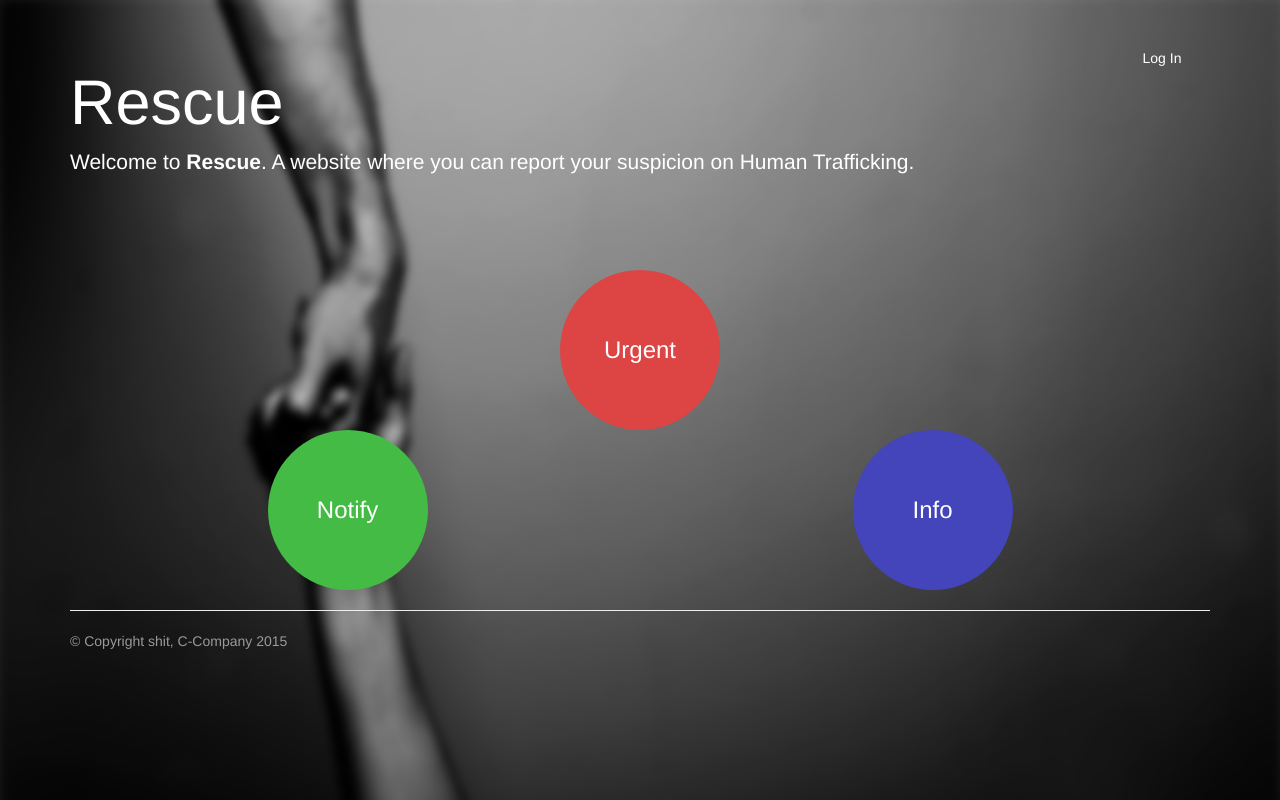
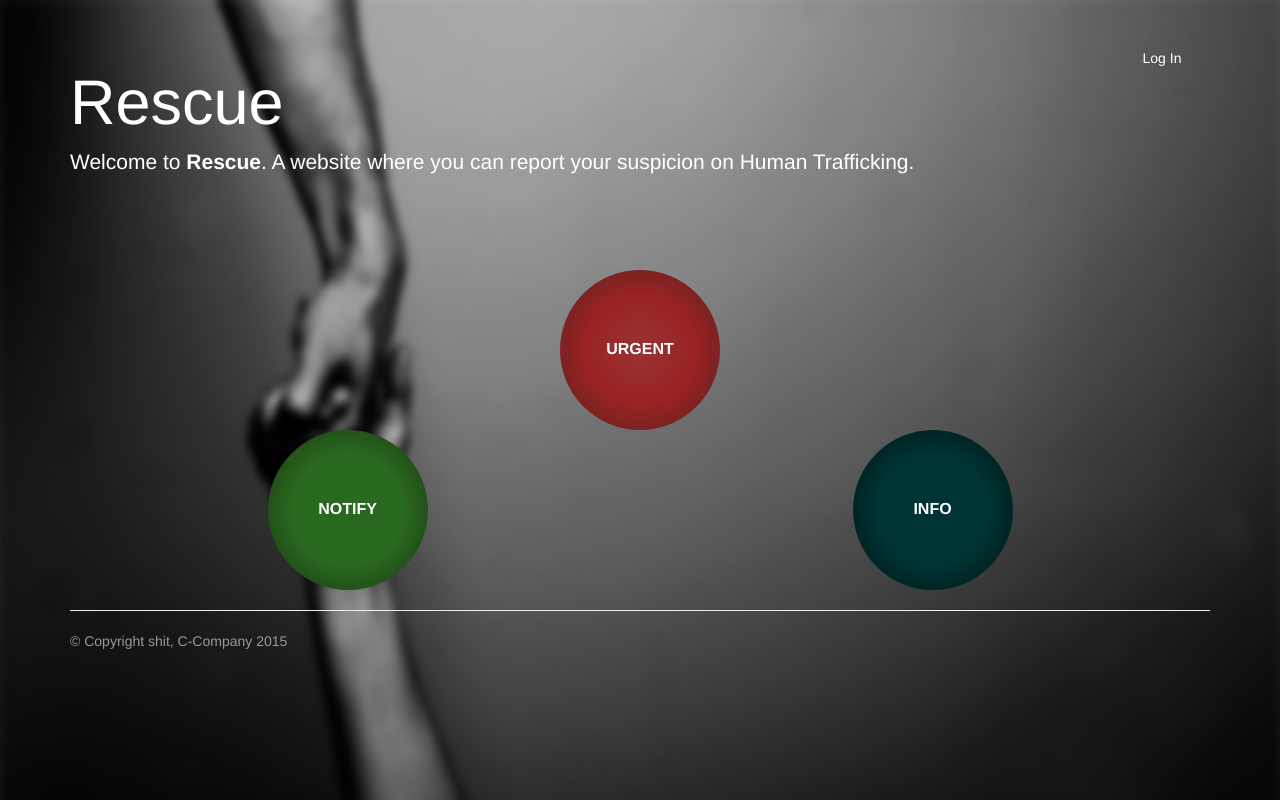
Before and after one commit to FrozenHelium/rescue, a PHP site: page / in a window 1280 px wide. Run offline with PHP 8.4, Linux system fonts and the light colour scheme.

Commit message:
few design improvements

```diff
--- a/classes/Navbar.php
+++ b/classes/Navbar.php
@@ -25,7 +25,7 @@ class Navbar{
         echo '<div class="container">';
         echo '<div class="navbar-header">';
 
-        echo '<a class="navbar-brand" href="#"><strong>'.$GLOBALS['g_appName'].'</strong></a>';
+        echo '<a class="navbar-brand" href="index.php?page=home"><strong>'.$GLOBALS['g_appName'].'</strong></a>';
         echo '</div>';
         echo '<div id="navbar" class="navbar-collapse collapse">';
         echo '<ul class="nav navbar-nav navbar-right">';
--- a/public/css/home.css
+++ b/public/css/home.css
@@ -3,6 +3,7 @@ body{
     background-repeat:none;
     background-size:cover;
 }
+
 
 .jumbotron,
 .jumbotron a{
@@ -51,8 +52,8 @@ body{
   line-height: 1.428571429;
   border-radius: 15px;
 
-  -webkit-transition:background-color 0.6s, -webkit-transform 0.6s;
-    transition:background-color 0.6s, transform 0.6s;
+  -webkit-transition:background-color 0.6s, background 0.6s -webkit-transform 0.6s;
+    transition:background-color 0.6s, background 0.6s, transform 0.6s;
 }
 .btn-circle.btn-lg {
   width: 50px;
@@ -66,21 +67,12 @@ body{
   width: 160px;
   height: 160px;
   padding: 10px 16px;
-  font-size: 24px;
+  font-size: 16px;
+  font-weight:bold;
   line-height: 1.33;
   border-radius: 80px;
   border-color:transparent;
-  padding-top:63px;
-}
-
-.xlbtn{
-    height: 100%;
-    width: 100%;
-	background: #FFF;
-    border: 1px solid #1a1a1a;
-	border-radius: 50%;
-	padding: 5px;
-    box-sizing: border-box;
+  padding-top:67px;
 }
 
 .action{
@@ -88,30 +80,32 @@ body{
 }
 
 .urgent{
-	background-color: #DD4444;
+    background: radial-gradient(circle, #933, #922, #522);
 	color: white;
 }
 
 .notify{
+    background: radial-gradient(circle, #2a6920, #2a6920, #183310);
     background-color:#44BB44;
     color: white;
 }
 
 .info{
-    background-color:#4444BB;
+    background: radial-gradient(circle, #003333, #003333, #001111);
     color: white;
 }
 
 .urgent:hover{
 	color: white;
-	background-color:red;
+    background: radial-gradient(circle, #d33, #a22, #522);
 }
 
 .notify:hover{
 	color: white;
 	background-color:#44EE44;
+    background: radial-gradient(circle, #22AC17, #227817, #183310);
 }
 .info:hover{
 	color: white;
-	background-color:blue;
+    background: radial-gradient(circle, #116666, #003333, #001111);
 }
--- a/views/home_view.php
+++ b/views/home_view.php
@@ -15,18 +15,20 @@
 <div class="container">
     <div class="row">
         <div class="col-md-12 action">
-            <a class="btn btn-default btn-circle btn-xl urgent" href="index.php?page=urgent">Urgent</a>
+            <a class="btn btn-default btn-circle btn-xl urgent" href="index.php?page=urgent">URGENT</a>
         </div>
     </div>
 
     <div class="row">
         <div class="col-md-6 action">
-
-                    <a class="btn btn-default btn-circle btn-xl notify" href="index.php?page=notify">Notify</a>
-
+            <div class="xlbtn xlbtnmain">
+                <div class="xlbtn">
+                    <a class="btn btn-default btn-circle btn-xl notify" href="index.php?page=notify">NOTIFY</a>
+                </div>
+            </div>
         </div>
         <div class="col-md-6 action">
-            <a class="btn btn-default btn-circle btn-xl info" href="index.php?page=info">Info</a>
+            <a class="btn btn-default btn-circle btn-xl info" href="index.php?page=info">INFO</a>
         </div>
     </div>
 
```
